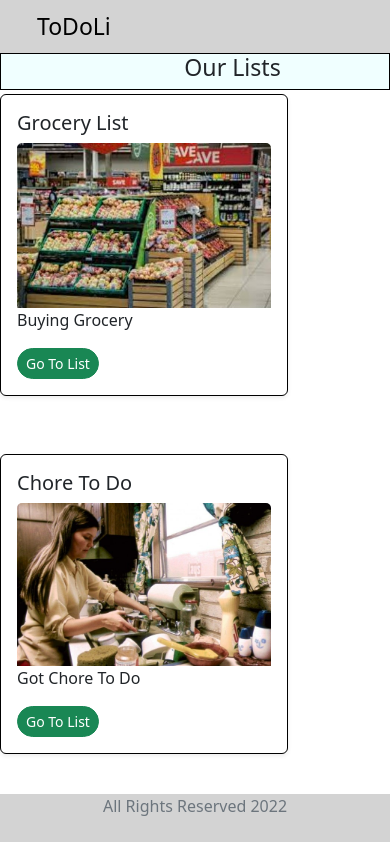
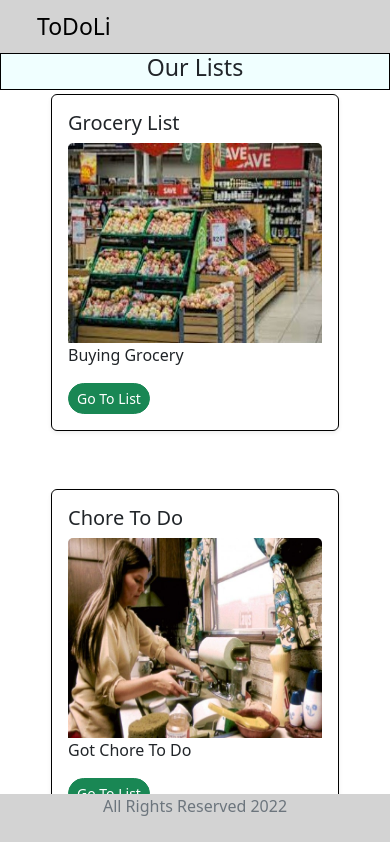
Before and after one commit to rmsevilla/todoli, a React (Create React App) app in the folder todoli/: page / in a window 390 px wide. Shown: the top 842 px of the page. Built offline with nearby package versions, Linux system fonts and the light colour scheme.

Commit message:
making creatList work for small  screen

```diff
--- a/todoli/src/component/CreateList/Card.js
+++ b/todoli/src/component/CreateList/Card.js
@@ -2,6 +2,7 @@
 import Card from 'react-bootstrap/Card';
 import { useNavigate} from "react-router-dom";
 import dataMap from '../ListContent/MockData';
+
 
 function OurCard(props) {
   const navigate = useNavigate();
@@ -17,7 +18,7 @@ function OurCard(props) {
     <Card className= "shadow-sm mb-5 bg-body rounded" style={{width:"18rem",border:"solid 1px black", }}>
       <Card.Body>
         <Card.Title>{props.title}</Card.Title>
-        <Card.Img variant="top" src={props.image} style={{height:"65%"}}/>
+        <Card.Img variant="top" src={props.image} style={{height:"200px"}}/>
         <Card.Text>{props.text}</Card.Text>
         <button className="btn btn-success btn-sm rounded-pill" onClick={navigateToList}>
           Go To List
--- a/todoli/src/component/CreateList/CreateList.css
+++ b/todoli/src/component/CreateList/CreateList.css
@@ -12,6 +12,8 @@
         display: flex;
         flex-direction: column;
         gap: 10px;
+        align-items: center;
+    }
 
-    }
+    /* style the car a bit more here*/
 }
--- /dev/null
+++ b/todoli/src/component/CreateList/CreateListFooter.css
@@ -0,0 +1,4 @@
+.footer{
+    position:fixed;
+    bottom: 0;
+}
--- a/todoli/src/component/CreateList/CreateListFooter.js
+++ b/todoli/src/component/CreateList/CreateListFooter.js
@@ -1,4 +1,5 @@
 import React from 'react'
+import './CreateListFooter.css';
 
 const CreateListFooter = () => {
     return (
--- a/todoli/src/component/CreateList/CreateListHeader.css
+++ b/todoli/src/component/CreateList/CreateListHeader.css
@@ -1,8 +1,8 @@
 .top{
     border: 1px solid black;
     display: flex;
-    justify-content: space-between;
+    justify-content: center;
     align-items: center;
     background-color: azure;
-    padding-left: 47%;
+    width: 100%;
 }
```
